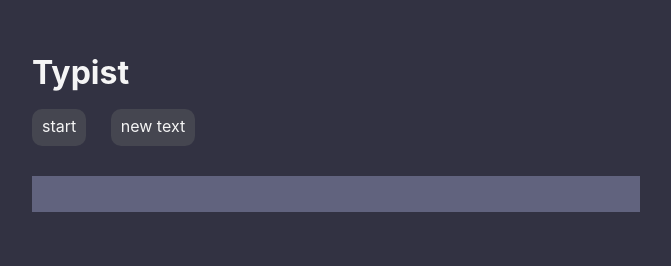
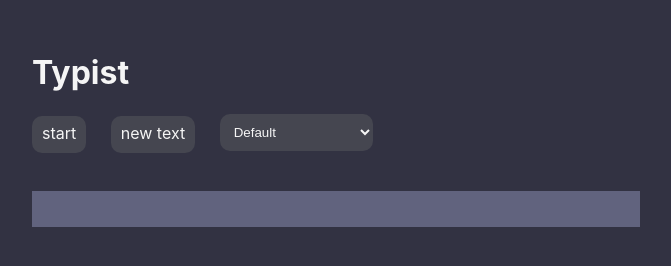
Before and after one commit to emmalopezcode/typist, an Electron app: page src/index.html in a window 800 px wide. Shown: the whole page, without its empty margins (64-735 px from the left). Drawn offline with Linux system fonts and the light colour scheme.

Commit message:
Added logic that made the back arrow useful

```diff
--- a/src/index.html
+++ b/src/index.html
@@ -9,12 +9,20 @@
 
 </head>
 
-<body id='bod'onkeypress="typekey(event, this)" >
+<body id='bod'onkeydown="typekey(event, this)" >
   <h1>Typist</h1>
   <div style="margin-right: 20px;"class='btn' onclick="start()">start</div>
 
   <div class='btn' onclick="fillText()">new text</div>
   <p id='timer'></p>
+
+  <select onchange="newFont()" id="fonts">
+    <option style='font-family: Segoe UI;' value="Segoe UI">Default</option>
+    <option style='font-family: Courier New;' value="Courier New">Courier New</option>
+    <option style='font-family: Times New Roman;' value="Times New Roman">Times New Roman</option>
+    <option style='font-family: Arial;' value="Arial">Arial</option>
+    <option style='font-family: Georgia;' value="Georgia">Georgia</option>
+  </select>
 
   <div id='tb' ></div>
 
--- a/src/index.js
+++ b/src/index.js
@@ -21,7 +21,7 @@ const createWindow = async () => {
 
   mainWindow.loadFile(path.join(__dirname, 'index.html'));
 
-  mainWindow.webContents.openDevTools();
+  //mainWindow.webContents.openDevTools();
 };
 
 app.on('ready', createWindow);
--- a/src/main.css
+++ b/src/main.css
@@ -1,4 +1,3 @@
-
 body {
     background-color: rgb(50, 50, 66);
 }
@@ -30,7 +29,7 @@ body {
     background-color: rgb(69, 70, 80);
 }
 
-.btn:hover{
+.btn:hover {
     background-color: whitesmoke;
     color: rgb(69, 70, 80);
 }
@@ -41,7 +40,31 @@ body {
     padding: 18px;
 }
 
-#timer{
+#timer {
     display: inline;
     margin-left: 20px;
 }
+
+#fonts {
+    background-color: rgb(69, 70, 80);
+    color: whitesmoke;
+    padding: 10px;
+    border: none;
+    border-radius: 10px;
+}
+
+::-webkit-scrollbar {
+    width: 10px;
+}
+
+/* Track */
+
+::-webkit-scrollbar-track {
+    background: rgb(50, 50, 66);
+}
+
+/* Handle */
+
+::-webkit-scrollbar-thumb {
+    background: rgb(69, 70, 80);
+}
--- a/src/main.js
+++ b/src/main.js
@@ -29,10 +29,10 @@ function fillText() {
         var textArea = document.getElementById('tb');
         getText(chosenNoun)
             .then((response) => {
-                if(response.includes('to:') || response.includes('be:')){
+                if (response.includes('to:') || response.includes('be:')) {
                     fillText();
-                }else{
-                    while(textArea.firstChild){
+                } else {
+                    while (textArea.firstChild) {
                         textArea.removeChild(textArea.childNodes[0]);
                     }
 
@@ -58,6 +58,10 @@ var wordcount = 0;
 var incorrect = 0;
 var correct = 0;
 
+function newFont() {
+    textArea.style.fontFamily = document.getElementById('fonts').value;
+}
+
 function start() {
     wordcount = 0;
     incorrect = 0;
@@ -67,16 +71,16 @@ function start() {
     startTimer();
 }
 
-function startTimer(){
+function startTimer() {
     var seconds = 60;
 
-    var x = setInterval(function() {
+    var x = setInterval(function () {
         seconds--;
         document.getElementById("timer").innerHTML = seconds;
 
         if (seconds < 0) {
             clearInterval(x);
-        var accuracy = Math.round((correct/(correct + incorrect))*100);
+            var accuracy = Math.round((correct / (correct + incorrect)) * 100);
             alert(`you typed ${wordcount} words per minute with an accuracy of ${accuracy}%`);
             document.getElementById("timer").innerHTML = "";
 
@@ -87,19 +91,29 @@ function startTimer(){
 
 function typekey(e) {
 
-    if (activeSpan && textArea.children[cursor+1]) {
+    if (activeSpan && textArea.children[cursor + 1]) {
+        if (e.keyCode === 37) {
+            cursor--;
+            activeSpan.setAttribute('class', 'inactive');
+            activeSpan = textArea.children[cursor];
+            activeSpan.setAttribute('class', 'active');
+            return;
+
+        }
+
         cursor++;
         activeSpan.setAttribute('class', 'inactive');
 
-        if(activeSpan.innerHTML === ' '){
+
+        if (activeSpan.innerHTML === ' ') {
             e.preventDefault();
             wordcount++;
         }
 
-        if(e.key === activeSpan.innerText){
+        if (e.key === activeSpan.innerText) {
             activeSpan.setAttribute('class', 'correct');
             correct++;
-        }else{
+        } else {
             activeSpan.setAttribute('class', 'incorrect');
             incorrect++;
         }
```
Lines whose indentation alone changed are shown as unchanged.
